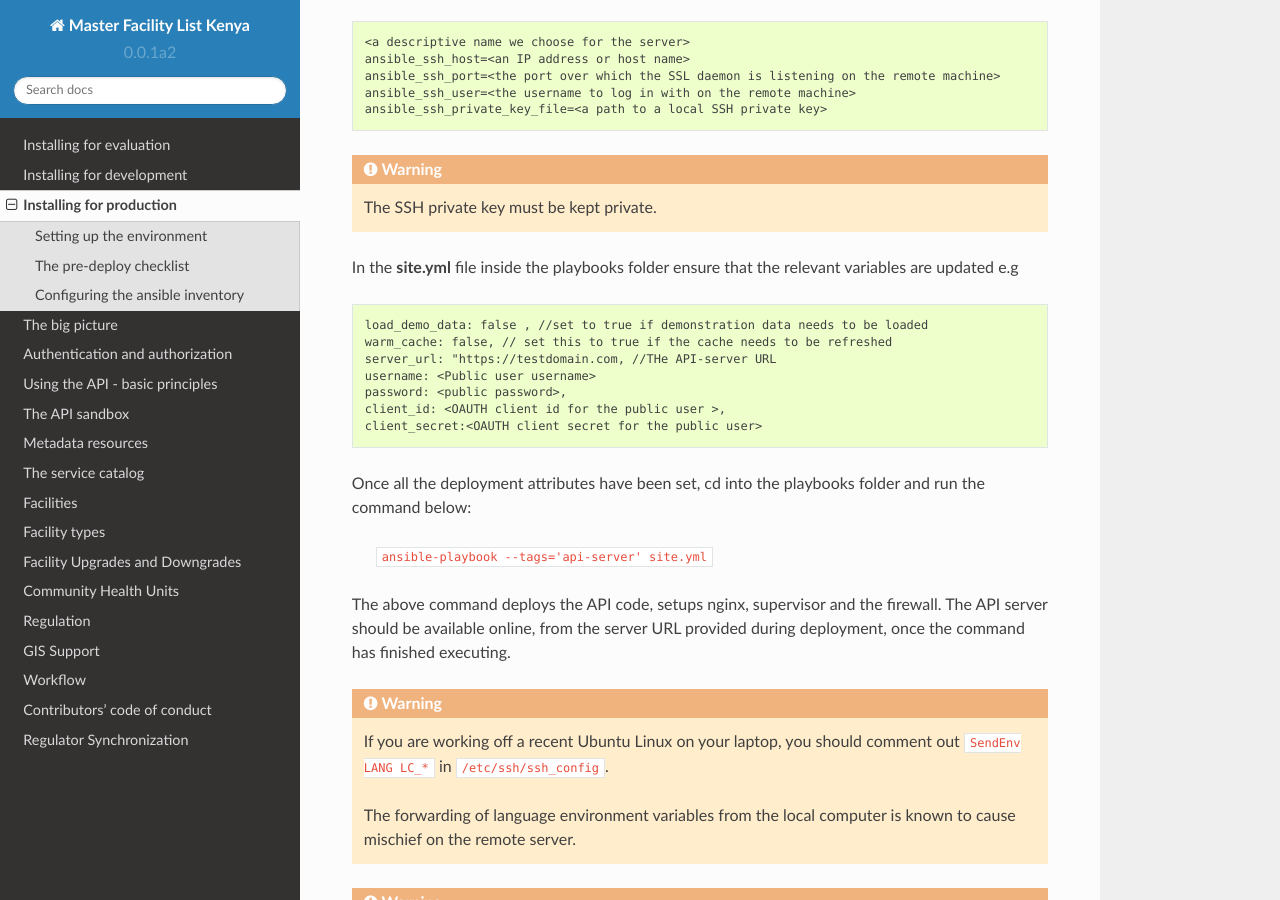
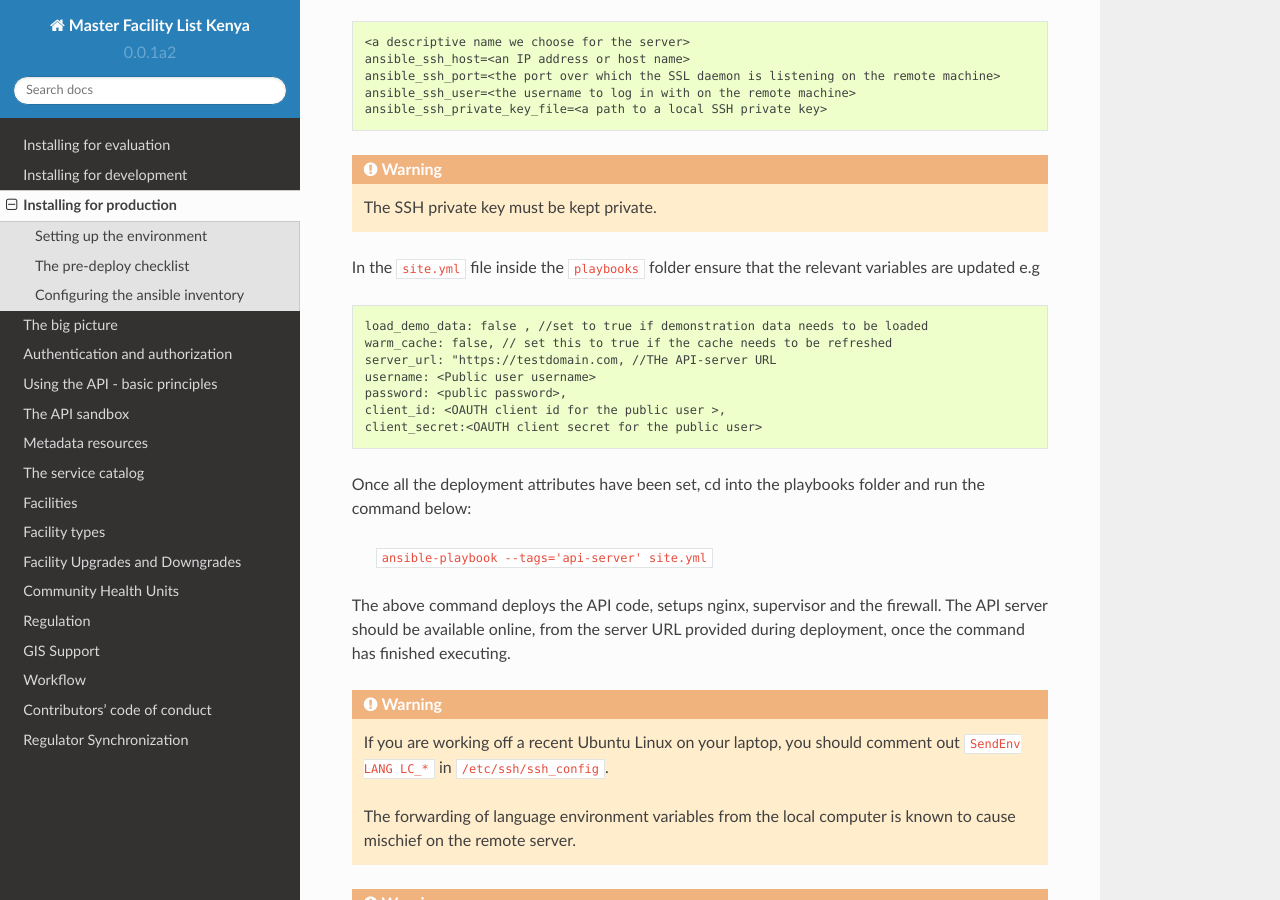
Before and after one commit to MasterFacilityList/mfl_api_docs, a Sphinx documentation site: the page built from docs/03_production_install.rst, in a window 1280 px wide and 900 px high, scrolled down 1729 px. Built offline with Sphinx 7.4.7 and the Read the Docs theme 2.0.0, drawn with Linux system fonts in a browser that asks for light colours.

Commit message:
Change structure of the bolded words

```diff
--- a/docs/03_production_install.rst
+++ b/docs/03_production_install.rst
@@ -97,7 +97,7 @@ The template breaks down roughly to this:
 
     The SSH private key must be kept private.
 
-In the **site.yml** file inside the playbooks folder ensure that the relevant variables are updated e.g
+In the ``site.yml`` file inside the ``playbooks`` folder ensure that the relevant variables are updated e.g
 
 .. code-block :: text
 
```
